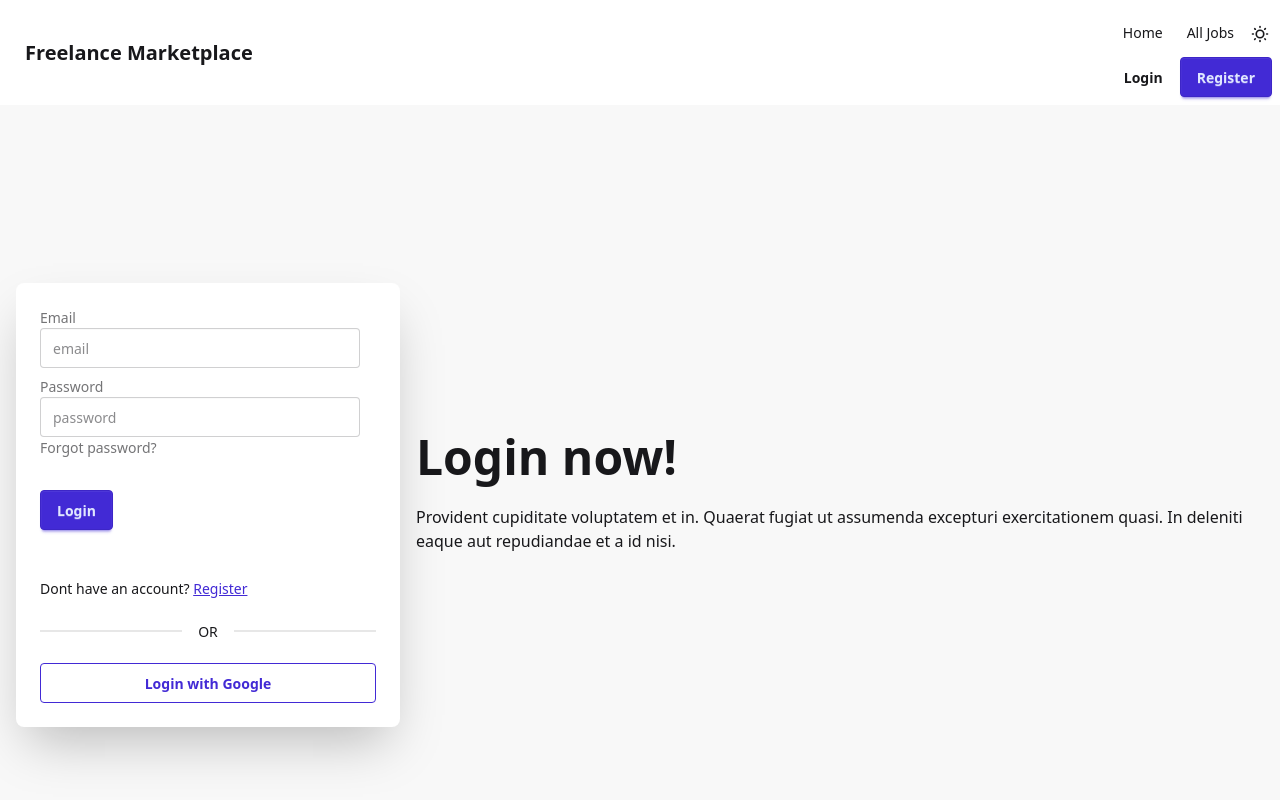
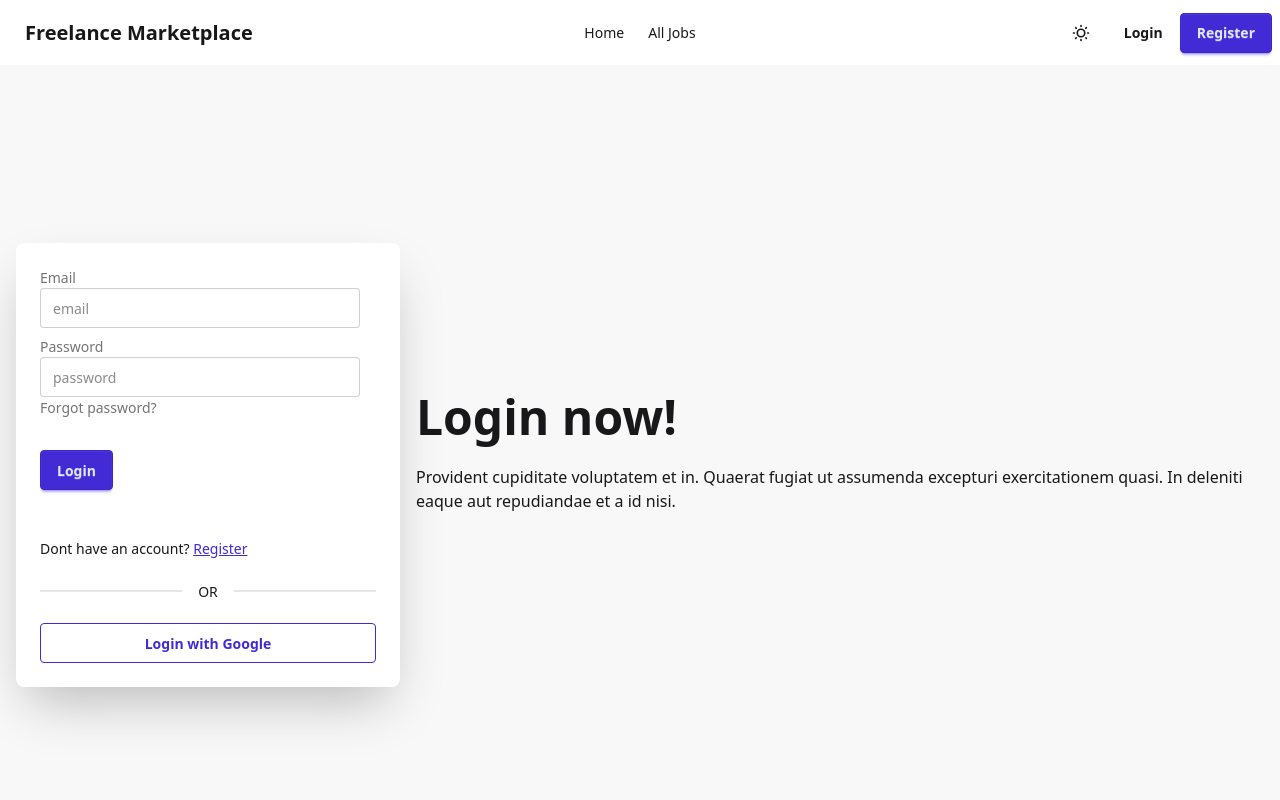
Before and after one commit to a2adib/freelance_marketplace_frontend, a React (Vite) app: page /login in a window 1280 px wide. Shown: the top 800 px of the page. Built offline with nearby package versions, Linux system fonts and the light colour scheme; no server answers.

Commit message:
fixing Errors

```diff
--- a/src/Pages/AllJobs.jsx
+++ b/src/Pages/AllJobs.jsx
@@ -2,7 +2,6 @@
 import { useQuery } from '@tanstack/react-query';
 import useAxios from '../hooks/useAxios';
 import { Link } from 'react-router-dom';
-import { ClipLoader } from 'react-spinners';
 
 const AllJobs = () => {
     const axios = useAxios();
@@ -21,7 +20,7 @@
     if (isLoading) {
         return (
             <div className="flex justify-center items-center h-screen">
-                <ClipLoader color="#36d7b7" size={50} />
+                <p>Loading...</p>
             </div>
         );
     }
--- a/src/Pages/JobDetails.jsx
+++ b/src/Pages/JobDetails.jsx
@@ -4,7 +4,6 @@
 import useAxios from '../hooks/useAxios';
 import { AuthContext } from '../Provider/AuthProvider';
 import toast from 'react-hot-toast';
-import { ClipLoader } from 'react-spinners';
 
 const JobDetails = () => {
     const { id } = useParams();
@@ -41,7 +40,7 @@
     if (isLoading) {
         return (
             <div className="flex justify-center items-center h-screen">
-                <ClipLoader color="#36d7b7" size={50} />
+                <p>Loading...</p>
             </div>
         );
     }
--- a/src/Pages/MyAcceptedTasks.jsx
+++ b/src/Pages/MyAcceptedTasks.jsx
@@ -3,7 +3,6 @@
 import useAxios from '../hooks/useAxios';
 import { AuthContext } from '../Provider/AuthProvider';
 import toast from 'react-hot-toast';
-import { ClipLoader } from 'react-spinners';
 
 const MyAcceptedTasks = () => {
     const { user } = useContext(AuthContext);
@@ -37,7 +36,7 @@
     if (isLoading) {
         return (
             <div className="flex justify-center items-center h-screen">
-                <ClipLoader color="#36d7b7" size={50} />
+                <p>Loading...</p>
             </div>
         );
     }
--- a/src/Pages/MyAddedJobs.jsx
+++ b/src/Pages/MyAddedJobs.jsx
@@ -4,7 +4,6 @@
 import { AuthContext } from '../Provider/AuthProvider';
 import { Link } from 'react-router-dom';
 import toast from 'react-hot-toast';
-import { ClipLoader } from 'react-spinners';
 
 const MyAddedJobs = () => {
     const { user } = useContext(AuthContext);
@@ -38,7 +37,7 @@
     if (isLoading) {
         return (
             <div className="flex justify-center items-center h-screen">
-                <ClipLoader color="#36d7b7" size={50} />
+                <p>Loading...</p>
             </div>
         );
     }
--- a/src/Pages/UpdateJob.jsx
+++ b/src/Pages/UpdateJob.jsx
@@ -3,7 +3,6 @@
 import { useQuery, useMutation, useQueryClient } from '@tanstack/react-query';
 import useAxios from '../hooks/useAxios';
 import toast from 'react-hot-toast';
-import { ClipLoader } from 'react-spinners';
 
 const UpdateJob = () => {
     const { id } = useParams();
@@ -57,7 +56,7 @@
     if (isLoading) {
         return (
             <div className="flex justify-center items-center h-screen">
-                <ClipLoader color="#36d7b7" size={50} />
+                <p>Loading...</p>
             </div>
         );
     }
--- a/src/component/Navbar.jsx
+++ b/src/component/Navbar.jsx
@@ -20,25 +20,39 @@
         document.querySelector('html').setAttribute('data-theme', localTheme);
     }, [theme]);
 
+    const navLinks = <>
+        <li><Link to="/">Home</Link></li>
+        <li><Link to="/allJobs">All Jobs</Link></li>
+        {user && (
+            <>
+                <li><Link to="/addJob">Add a Job</Link></li>
+                <li><Link to="/myAddedJobs">My Added Jobs</Link></li>
+                <li><Link to="/my-accepted-tasks">My Accepted Tasks</Link></li>
+            </>
+        )}
+    </>
+
     return (
         <nav className="bg-base-100 shadow-md">
             <div className="navbar container mx-auto">
-                <div className="flex-1">
+                <div className="navbar-start">
+                    <div className="dropdown">
+                        <label tabIndex={0} className="btn btn-ghost lg:hidden">
+                            <svg xmlns="http://www.w3.org/2000/svg" className="h-5 w-5" fill="none" viewBox="0 0 24 24" stroke="currentColor"><path strokeLinecap="round" strokeLinejoin="round" strokeWidth="2" d="M4 6h16M4 12h8m-8 6h16" /></svg>
+                        </label>
+                        <ul tabIndex={0} className="menu menu-sm dropdown-content mt-3 z-[1] p-2 shadow bg-base-100 rounded-box w-52">
+                            {navLinks}
+                        </ul>
+                    </div>
                     <Link to="/" className="btn btn-ghost normal-case text-xl">Freelance Marketplace</Link>
                 </div>
-                <div className="flex-none">
+                <div className="navbar-center hidden lg:flex">
                     <ul className="menu menu-horizontal px-1">
-                        <li><Link to="/">Home</Link></li>
-                        <li><Link to="/allJobs">All Jobs</Link></li>
-                        {user && (
-                            <>
-                                <li><Link to="/addJob">Add a Job</Link></li>
-                                <li><Link to="/myAddedJobs">My Added Jobs</Link></li>
-                                <li><Link to="/my-accepted-tasks">My Accepted Tasks</Link></li>
-                            </>
-                        )}
+                        {navLinks}
                     </ul>
-                    <label className="swap swap-rotate">
+                </div>
+                <div className="navbar-end">
+                    <label className="swap swap-rotate mr-4">
                         <input type="checkbox" onChange={handleToggle} checked={theme === 'dark'} />
                         <svg className="swap-on fill-current w-5 h-5" xmlns="http://www.w3.org/2000/svg" viewBox="0 0 24 24"><path d="M21.64,13a1,1,0,0,0-1.05-.14,8.05,8.05,0,0,1-3.37.73A8.15,8.15,0,0,1,9.08,5.49a8.59,8.59,0,0,1,.25-2A1,1,0,0,0,8,2.36,10.14,10.14,0,1,0,22,14.05,1,1,0,0,0,21.64,13Zm-9.5,6.69A8.14,8.14,0,0,1,7.08,5.22,8.27,8.27,0,0,1,12.14,19.69Z"/></svg>
                         <svg className="swap-off fill-current w-5 h-5" xmlns="http://www.w3.org/2000/svg" viewBox="0 0 24 24"><path d="M5.64,17l-.71.71a1,1,0,0,0,0,1.41,1,1,0,0,0,1.41,0l.71-.71A1,1,0,0,0,5.64,17ZM5,12a1,1,0,0,0-1-1H3a1,1,0,0,0,0,2H4A1,1,0,0,0,5,12Zm7-7a1,1,0,0,0,1-1V3a1,1,0,0,0-2,0V4A1,1,0,0,0,12,5ZM5.64,7.05a1,1,0,0,0,.7.29,1,1,0,0,0,.71-.29,1,1,0,0,0,0-1.41l-.71-.71A1,1,0,0,0,4.93,6.34Zm12,.29a1,1,0,0,0,.7-.29l.71-.71a1,1,0,1,0-1.41-1.41L17,5.64a1,1,0,0,0,0,1.41A1,1,0,0,0,17.66,7.34ZM21,11H20a1,1,0,0,0,0,2h1a1,1,0,0,0,0-2Zm-9,8a1,1,0,0,0-1,1v1a1,1,0,0,0,2,0V20A1,1,0,0,0,12,19ZM18.36,17A1,1,0,0,0,17,18.36l.71.71a1,1,0,0,0,1.41,0,1,1,0,0,0,0-1.41ZM12,6.5A5.5,5.5,0,1,0,17.5,12,5.51,5.51,0,0,0,12,6.5Zm0,9A3.5,3.5,0,1,1,15.5,12,3.5,3.5,0,0,1,12,15.5Z"/></svg>
--- a/src/router/PrivetRoute.jsx
+++ b/src/router/PrivetRoute.jsx
@@ -1,7 +1,6 @@
 import React, { useContext } from 'react';
 import { AuthContext } from '../Provider/AuthProvider';
-import { Navigate, useLocation } from 'react-router-dom'; // Corrected import
-import { ClipLoader } from 'react-spinners'; // Import ClipLoader
+import { Navigate, useLocation } from 'react-router-dom';
 
 const PrivetRoute = ({children}) => {
     const {user, loading} = useContext(AuthContext);
@@ -10,7 +9,7 @@
     if(loading){
         return (
             <div className="flex justify-center items-center h-screen">
-                <ClipLoader color="#36d7b7" size={50} />
+                <p>Loading...</p>
             </div>
         );
     }
```
Also changed, not shown: package.json (+6 -1 lines), 1 other file (tests, documents, lock files or other folders).
